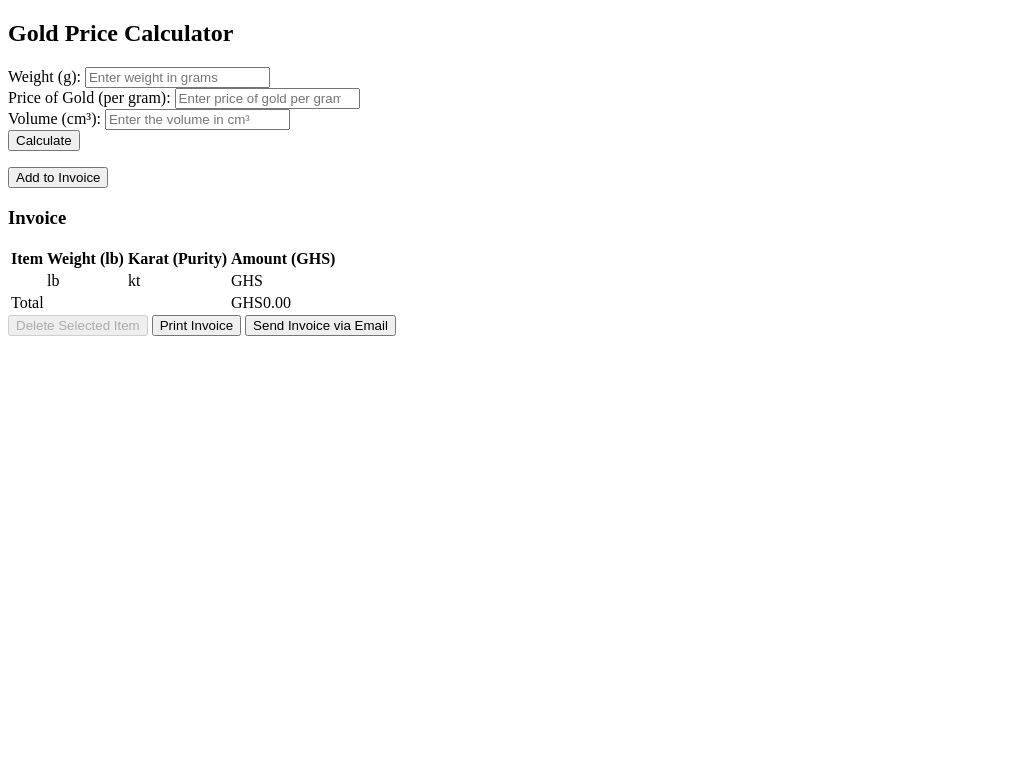
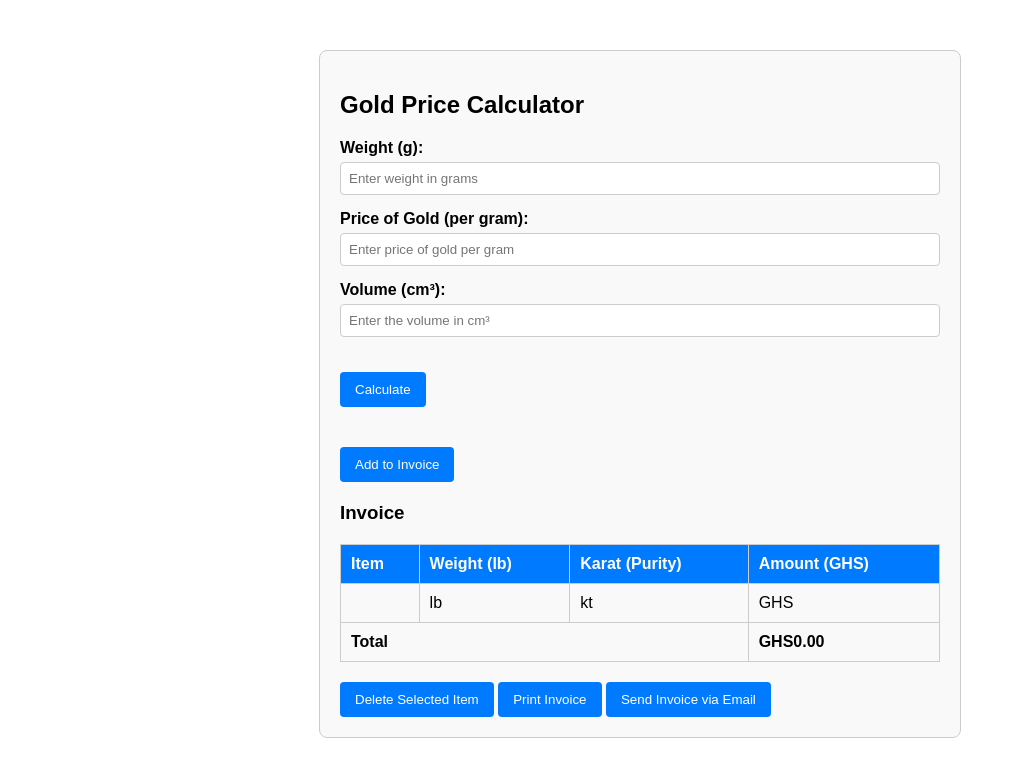
Before and after one commit to isaac-donkor/Inventory, a Django app: page /gold_calculator/ in a window 1280 px wide. Shown: the top 777 px of the page, without its empty margins (0-1016 px from the left). Run offline with Django 4.2, Linux system fonts and the light colour scheme.

Commit message:
added css to the pages

```diff
--- a/inventorymgtsystem/SMENNS/templates/gold_calculator.html
+++ b/inventorymgtsystem/SMENNS/templates/gold_calculator.html
@@ -5,6 +5,75 @@
     <meta name="viewport" content="width=device-width, initial-scale=1.0">
     <title>Gold Price Calculator & Invoice</title>
     <!-- Add your existing CSS here -->
+    <style>
+        body {
+            font-family: Arial, sans-serif;
+            margin: 50px;
+        }
+        .container {
+            max-width: 600px;
+            margin: 0 auto;
+            padding: 20px;
+            border: 1px solid #ccc;
+            border-radius: 8px;
+            background-color: #F9F9F9;
+        }
+        .form-group {
+            margin-bottom: 15px;
+        }
+        label {
+            display: block;
+            margin-bottom: 5px;
+            font-weight: bold;
+        }
+        input[type="number"], input[type="text"] {
+            width: 100%;
+            padding: 8px;
+            box-sizing: border-box;
+            border: 1px solid #ccc;
+            border-radius: 4px;
+        }
+        .submit-btn, .add-item-btn, .delete-item-btn, .print-btn, .email-btn {
+            margin-top: 20px;
+            padding: 10px 15px;
+            background-color: #007BFF;
+            color: white;
+            border: none;
+            border-radius: 4px;
+            cursor: pointer;
+        }
+        .submit-btn:hover, .add-item-btn:hover, .delete-item-btn:hover, .print-btn:hover, .email-btn:hover {
+            background-color: #0056B3;
+        }
+        .results, .invoice-section {
+            margin-top: 20px;
+        }
+        .results p {
+            font-weight: bold;
+        }
+        table {
+            width: 100%;
+            border-collapse: collapse;
+            margin-top: 20px;
+        }
+        table, th, td {
+            border: 1px solid #ccc;
+        }
+        th, td {
+            padding: 10px;
+            text-align: left;
+        }
+        th {
+            background-color: #007BFF;
+            color: white;
+        }
+        .total-row {
+            font-weight: bold;
+        }
+        .selected-row {
+            background-color: #FFDDDD;
+        }
+    </style>
 </head>
 <body>
     <div class="container">
```
